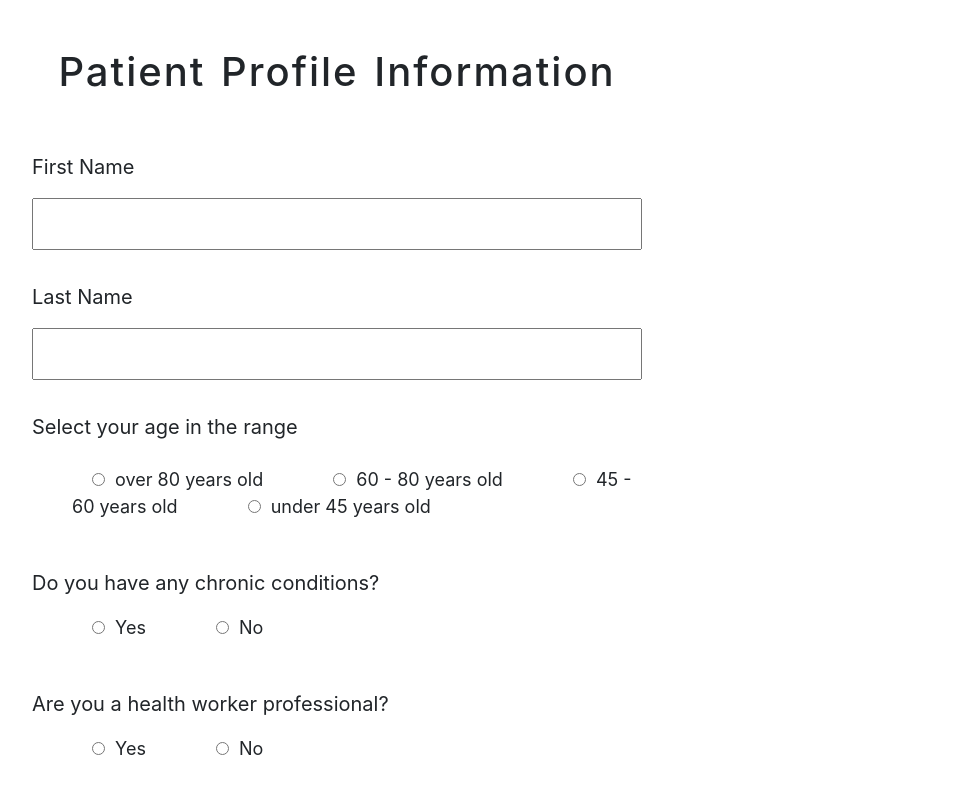
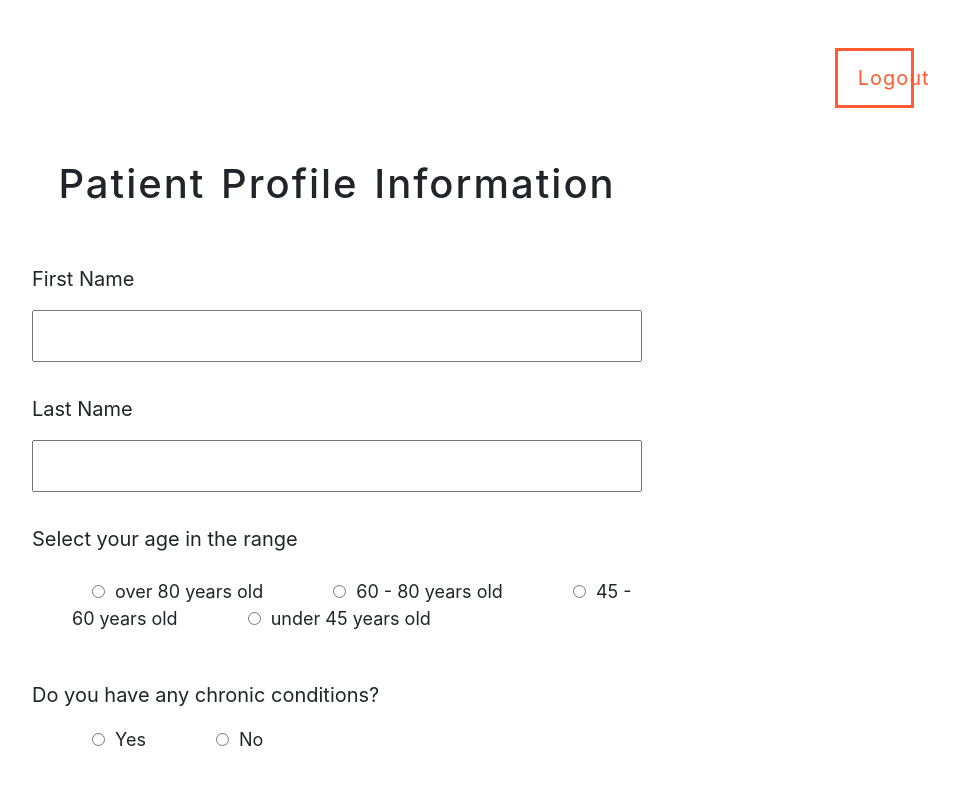
Before and after one commit to analuciachin/stay-safe, a React (Create React App) app in the folder covid-vaccine-app/client/: page /patients in a window 1280 px wide. Shown: the top 800 px of the page, without its empty margins (303-1262 px from the left). Built offline with nearby package versions, Linux system fonts and the light colour scheme; no server answers.

Commit message:
add logout button and once clicked user gets redirected to the login page

```diff
--- a/covid-vaccine-app/client/src/App.js
+++ b/covid-vaccine-app/client/src/App.js
@@ -10,6 +10,7 @@ import Signup from "./components/Signup/Signup";
 import PatientProfile from "./components/PatientProfile/PatientProfile";
 import ApptSuccess from "./components/ApptSuccess/ApptSuccess";
 import ApptList from "./components/ApptList/ApptList";
+import Nav from "./components/Nav/Nav";
 
 const App = () => {
   const [state, setState] = useState({
@@ -39,58 +40,77 @@ const App = () => {
           <Route
             exact
             path="/"
+            render={() => <UserOptions getUserLogged={getUserLogged} />}
+          />
+
+          <Route
+            path="/signup"
             render={() => (
               <div>
-                <UserOptions getUserLogged={getUserLogged} />
+                <Signup getUserLogged={getUserLogged} />
               </div>
             )}
           />
 
           <Route
-            path="/signup"
-            render={() => <Signup getUserLogged={getUserLogged} />}
-          />
-
-          <Route
             exact
             path="/patients"
-            render={() => <PatientProfile user={state.user} />}
+            render={() => (
+              <div>
+                <Nav />
+                <PatientProfile user={state.user} />
+              </div>
+            )}
           />
 
           <Route
             exact
             path="/patients/:id/appointments"
             render={() => (
+              <>
+                <Nav />
                 <PatientAppt
                   user={state.user}
                   nurses={state.nurses}
                   isHighRisk={state.isHighRisk}
                 />
+              </>
             )}
           />
           <Route
             path="/patients/:id/appointments/updated"
             render={() => (
+              <>
+                <Nav />
                 <ApptSuccess
                   user={state.user}
                   message="Your appointment was updated successfully!"
                 />
+              </>
             )}
           />
 
           <Route
             path="/patients/:id/appointments/booked"
             render={() => (
+              <>
+                <Nav />
                 <ApptSuccess
                   user={state.user}
                   message="Your appointment was booked  successfully!"
                 />
+              </>
             )}
           />
 
           <Route
             path="/nurses/:id/appointments"
-            render={() => <ApptList user={state.user} />}
+            render={() => (
+              <>
+                <Nav />
+                <ApptList user={state.user} />
+              </>
+            )}
           />
         </Switch>
       </Router>
--- /dev/null
+++ b/covid-vaccine-app/client/src/components/Nav/Nav.css
@@ -0,0 +1,11 @@
+.logout {
+  width: 20%;
+  padding: 12px 20px;
+  margin: 4px 0;
+  box-sizing: border-box;
+  color: #ff5c33;
+  background-color: #fff;
+  border: 3px solid #ff5c33;
+  font-size: 20px;
+  letter-spacing: 1px;
+}
--- /dev/null
+++ b/covid-vaccine-app/client/src/components/Nav/Nav.js
@@ -0,0 +1,29 @@
+import Row from "react-bootstrap/Row";
+import Col from "react-bootstrap/Col";
+import axios from "axios";
+import { useHistory } from "react-router-dom";
+
+import "bootstrap/dist/css/bootstrap.css";
+
+import "./Nav.css";
+
+export default function Nav() {
+  let history = useHistory();
+
+  const logout = () => {
+    axios.post(`/api/logout`).then((response) => {
+      console.log(response);
+      history.push(`/`);
+    });
+  };
+
+  return (
+    <Row>
+      <Col md={{ span: 4, offset: 8 }}>
+        <button className="logout mt-5 float-right mr-5" onClick={logout}>
+          Logout
+        </button>
+      </Col>
+    </Row>
+  );
+}
--- a/covid-vaccine-app/client/src/components/Signup/Signup.js
+++ b/covid-vaccine-app/client/src/components/Signup/Signup.js
@@ -1,5 +1,5 @@
 import { useState, useEffect } from "react";
-import { Link, useHistory } from "react-router-dom";
+import { useHistory } from "react-router-dom";
 import axios from "axios";
 
 import Row from "react-bootstrap/Row";
```
Also changed, not shown: 1 other file (tests, documents, lock files or other folders). Lines whose indentation alone changed are shown as unchanged.
